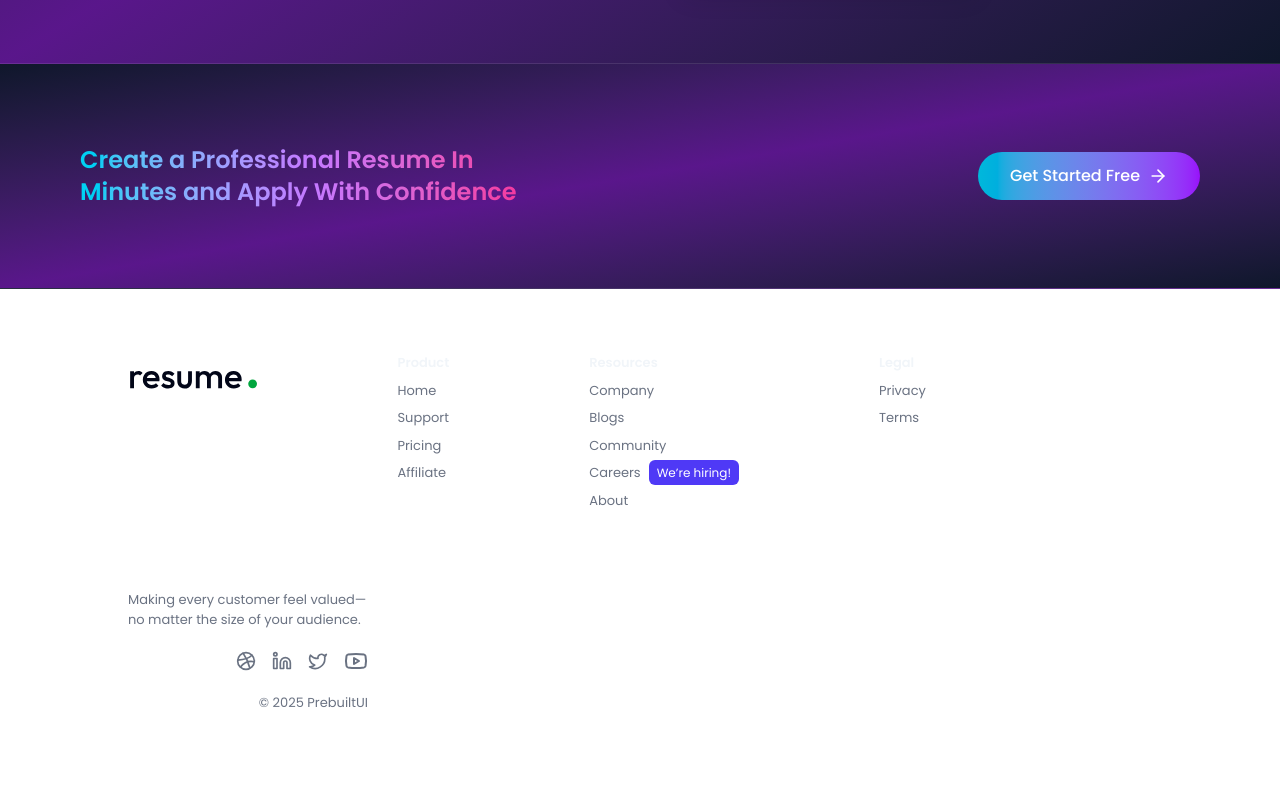
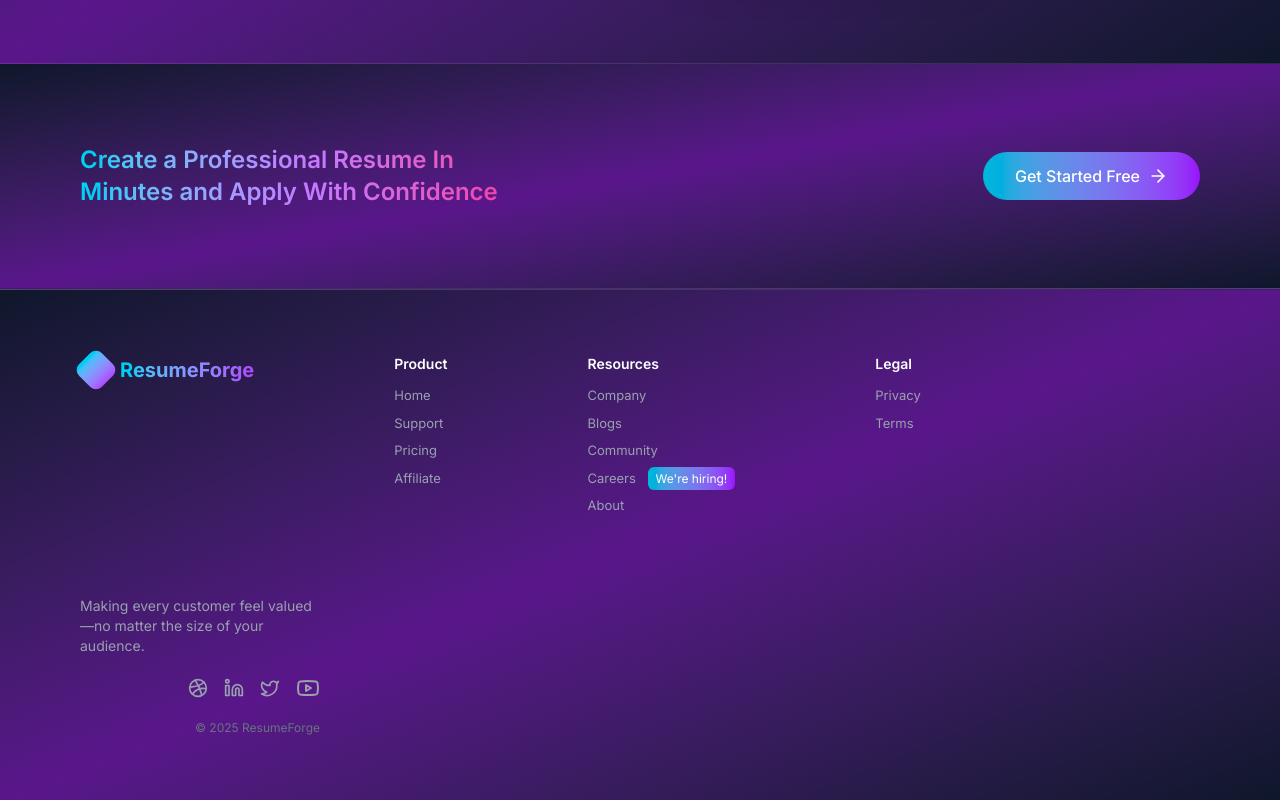
Before and after one commit to adil-aad/propel-resume-builder, a React (Vite) app in the folder client/: page / in a window 1280 px wide. Shown: the part 2204-3004 px from the top of the page. Before the commit the page ends 2981 px from the top, so only its background shows below. Built offline with nearby package versions, Linux system fonts and the light colour scheme.

Commit message:
Revamp Footer component with updated styling, improved layout, and enhanced branding for better user experience

```diff
--- a/client/src/components/home/Footer.jsx
+++ b/client/src/components/home/Footer.jsx
@@ -1,89 +1,85 @@
 import React from "react";
-
-
 
 const Footer = () => {
     return (
         <>
             <style>{`
-                @import url('https://fonts.googleapis.com/css2?family=Poppins:ital,wght@0,100;0,200;0,300;0,400;0,500;0,600;0,700;0,800;0,900;1,100;1,200;1,300;1,400;1,500;1,600;1,700;1,800;1,900&display=swap');
-
+                @import url('https://fonts.googleapis.com/css2?family=Inter:opsz,wght@14..32,300;14..32,400;14..32,500;14..32,600;14..32,700;14..32,800&display=swap');
                 * {
-                    font-family: 'Poppins', sans-serif;
+                    font-family: 'Inter', sans-serif;
                 }
             `}</style>
 
-            <footer className="flex flex-wrap justify-center lg:justify-between overflow-hidden gap-10 md:gap-20 py-16 px-6 md:px-16 lg:px-24 xl:px-32 text-[13px] text-gray-500 bg-greadient-to-r from-white via-green-200/60 to-white">
+            <footer className="flex flex-wrap justify-center lg:justify-between overflow-hidden gap-10 md:gap-20 py-16 px-6 md:px-12 lg:px-20 text-[13px] text-gray-400 bg-gradient-to-br from-slate-900 via-purple-900 to-slate-900 border-t border-white/10">
                 <div className="flex flex-wrap items-start gap-10 md:gap-[60px] xl:gap-[140px]">
                     <a href="#">
-                        <img src="/logo.svg" alt="logo" className="h-11 w-auto" />
+                        <div className="flex items-center gap-2">
+                            <div className="w-8 h-8 bg-gradient-to-r from-cyan-400 to-purple-500 rounded-lg rotate-45"></div>
+                            <span className="font-bold text-xl bg-gradient-to-r from-cyan-400 to-purple-500 bg-clip-text text-transparent">ResumeForge</span>
+                        </div>
                     </a>
                     <div>
-                        <p className="text-slate-100 font-semibold">Product</p>
-                        <ul className="mt-2 space-y-2">
-                            <li><a href="/" className="hover:text-indigo-600 transition">Home</a></li>
-                            <li><a href="/" className="hover:text-indigo-600 transition">Support</a></li>
-                            <li><a href="/" className="hover:text-indigo-600 transition">Pricing</a></li>
-                            <li><a href="/" className="hover:text-indigo-600 transition">Affiliate</a></li>
+                        <p className="text-white font-semibold text-sm">Product</p>
+                        <ul className="mt-3 space-y-2">
+                            <li><a href="/" className="hover:text-cyan-400 transition-colors">Home</a></li>
+                            <li><a href="/" className="hover:text-cyan-400 transition-colors">Support</a></li>
+                            <li><a href="/" className="hover:text-cyan-400 transition-colors">Pricing</a></li>
+                            <li><a href="/" className="hover:text-cyan-400 transition-colors">Affiliate</a></li>
                         </ul>
                     </div>
                     <div>
-                        <p className="text-slate-100 font-semibold">Resources</p>
-                        <ul className="mt-2 space-y-2">
-                            <li><a href="/" className="hover:text-indigo-600 transition">Company</a></li>
-                            <li><a href="/" className="hover:text-indigo-600 transition">Blogs</a></li>
-                            <li><a href="/" className="hover:text-indigo-600 transition">Community</a></li>
-                            <li><a href="/" className="hover:text-indigo-600 transition">Careers<span className="text-xs text-white bg-indigo-600 rounded-md ml-2 px-2 py-1">We’re hiring!</span></a></li>
-                            <li><a href="/" className="hover:text-indigo-600 transition">About</a></li>
+                        <p className="text-white font-semibold text-sm">Resources</p>
+                        <ul className="mt-3 space-y-2">
+                            <li><a href="/" className="hover:text-cyan-400 transition-colors">Company</a></li>
+                            <li><a href="/" className="hover:text-cyan-400 transition-colors">Blogs</a></li>
+                            <li><a href="/" className="hover:text-cyan-400 transition-colors">Community</a></li>
+                            <li><a href="/" className="hover:text-cyan-400 transition-colors">Careers <span className="text-xs bg-gradient-to-r from-cyan-500 to-purple-600 rounded-md ml-2 px-2 py-1 text-white">We're hiring!</span></a></li>
+                            <li><a href="/" className="hover:text-cyan-400 transition-colors">About</a></li>
                         </ul>
                     </div>
                     <div>
-                        <p className="text-slate-100 font-semibold">Legal</p>
-                        <ul className="mt-2 space-y-2">
-                            <li><a href="/" className="hover:text-indigo-600 transition">Privacy</a></li>
-                            <li><a href="/" className="hover:text-indigo-600 transition">Terms</a></li>
+                        <p className="text-white font-semibold text-sm">Legal</p>
+                        <ul className="mt-3 space-y-2">
+                            <li><a href="/" className="hover:text-cyan-400 transition-colors">Privacy</a></li>
+                            <li><a href="/" className="hover:text-cyan-400 transition-colors">Terms</a></li>
                         </ul>
                     </div>
                 </div>
                 <div className="flex flex-col max-md:items-center max-md:text-center gap-2 items-end">
-                    <p className="max-w-60">Making every customer feel valued—no matter the size of your audience.</p>
+                    <p className="max-w-60 text-gray-400 text-sm">Making every customer feel valued—no matter the size of your audience.</p>
                     <div className="flex items-center gap-4 mt-3">
-                        <a href="https://dribbble.com/prebuiltui" target="_blank" rel="noreferrer">
-                            <svg xmlns="http://www.w3.org/2000/svg" width="24" height="24" viewBox="0 0 24 24" fill="none" stroke="currentColor" strokeWidth="2" strokeLinecap="round" strokeLinejoin="round" className="lucide lucide-dribbble size-5 hover:text-indigo-500" aria-hidden="true">
+                        <a href="https://dribbble.com/prebuiltui" target="_blank" rel="noreferrer" className="hover:text-cyan-400 transition-colors">
+                            <svg xmlns="http://www.w3.org/2000/svg" width="20" height="20" viewBox="0 0 24 24" fill="none" stroke="currentColor" strokeWidth="2" strokeLinecap="round" strokeLinejoin="round" className="size-5" aria-hidden="true">
                                 <circle cx="12" cy="12" r="10"></circle>
                                 <path d="M19.13 5.09C15.22 9.14 10 10.44 2.25 10.94"></path>
                                 <path d="M21.75 12.84c-6.62-1.41-12.14 1-16.38 6.32"></path>
                                 <path d="M8.56 2.75c4.37 6 6 9.42 8 17.72"></path>
                             </svg>
                         </a>
-                        <a href="https://www.linkedin.com/company/prebuiltui" target="_blank" rel="noreferrer">
-                            <svg xmlns="http://www.w3.org/2000/svg" width="24" height="24" viewBox="0 0 24 24" fill="none" stroke="currentColor" strokeWidth="2" strokeLinecap="round" strokeLinejoin="round" className="lucide lucide-linkedin size-5 hover:text-indigo-500" aria-hidden="true">
+                        <a href="https://www.linkedin.com/company/prebuiltui" target="_blank" rel="noreferrer" className="hover:text-cyan-400 transition-colors">
+                            <svg xmlns="http://www.w3.org/2000/svg" width="20" height="20" viewBox="0 0 24 24" fill="none" stroke="currentColor" strokeWidth="2" strokeLinecap="round" strokeLinejoin="round" className="size-5" aria-hidden="true">
                                 <path d="M16 8a6 6 0 0 1 6 6v7h-4v-7a2 2 0 0 0-2-2 2 2 0 0 0-2 2v7h-4v-7a6 6 0 0 1 6-6z"></path>
                                 <rect width="4" height="12" x="2" y="9"></rect>
                                 <circle cx="4" cy="4" r="2"></circle>
                             </svg>
                         </a>
-                        <a href="https://x.com/prebuiltui" target="_blank" rel="noreferrer">
-                            <svg xmlns="http://www.w3.org/2000/svg" width="24" height="24" viewBox="0 0 24 24" fill="none" stroke="currentColor" strokeWidth="2" strokeLinecap="round" strokeLinejoin="round" className="lucide lucide-twitter size-5 hover:text-indigo-500" aria-hidden="true">
-                                <path
-                                    d="M22 4s-.7 2.1-2 3.4c1.6 10-9.4 17.3-18 11.6 2.2.1 4.4-.6 6-2C3 15.5.5 9.6 3 5c2.2 2.6 5.6 4.1 9 4-.9-4.2 4-6.6 7-3.8 1.1 0 3-1.2 3-1.2z">
-                                </path>
+                        <a href="https://x.com/prebuiltui" target="_blank" rel="noreferrer" className="hover:text-cyan-400 transition-colors">
+                            <svg xmlns="http://www.w3.org/2000/svg" width="20" height="20" viewBox="0 0 24 24" fill="none" stroke="currentColor" strokeWidth="2" strokeLinecap="round" strokeLinejoin="round" className="size-5" aria-hidden="true">
+                                <path d="M22 4s-.7 2.1-2 3.4c1.6 10-9.4 17.3-18 11.6 2.2.1 4.4-.6 6-2C3 15.5.5 9.6 3 5c2.2 2.6 5.6 4.1 9 4-.9-4.2 4-6.6 7-3.8 1.1 0 3-1.2 3-1.2z"></path>
                             </svg>
                         </a>
-                        <a href="https://www.youtube.com/@prebuiltui" target="_blank" rel="noreferrer">
-                            <svg xmlns="http://www.w3.org/2000/svg" width="24" height="24" viewBox="0 0 24 24" fill="none" stroke="currentColor" strokeWidth="2" strokeLinecap="round" strokeLinejoin="round" className="lucide lucide-youtube size-6 hover:text-indigo-500" aria-hidden="true">
-                                <path d="M2.5 17a24.12 24.12 0 0 1 0-10 2 2 0 0 1 1.4-1.4 49.56 49.56 0 0 1 16.2 0A2 2 0 0 1 21.5 7a24.12 24.12 0 0 1 0 10 2 2 0 0 1-1.4 1.4 49.55 49.55 0 0 1-16.2 0A2 2 0 0 1 2.5 17">
-                                </path>
+                        <a href="https://www.youtube.com/@prebuiltui" target="_blank" rel="noreferrer" className="hover:text-cyan-400 transition-colors">
+                            <svg xmlns="http://www.w3.org/2000/svg" width="22" height="22" viewBox="0 0 24 24" fill="none" stroke="currentColor" strokeWidth="2" strokeLinecap="round" strokeLinejoin="round" className="size-6" aria-hidden="true">
+                                <path d="M2.5 17a24.12 24.12 0 0 1 0-10 2 2 0 0 1 1.4-1.4 49.56 49.56 0 0 1 16.2 0A2 2 0 0 1 21.5 7a24.12 24.12 0 0 1 0 10 2 2 0 0 1-1.4 1.4 49.55 49.55 0 0 1-16.2 0A2 2 0 0 1 2.5 17"></path>
                                 <path d="m10 15 5-3-5-3z"></path>
                             </svg>
                         </a>
                     </div>
-                    <p className="mt-3 text-center">© 2025 <a href="https://prebuiltui.com">PrebuiltUI</a></p>
+                    <p className="mt-3 text-center text-gray-500 text-xs">© 2025 ResumeForge</p>
                 </div>
             </footer>
         </>
     );
 };
 
-
-export default Footer
+export default Footer;
```
